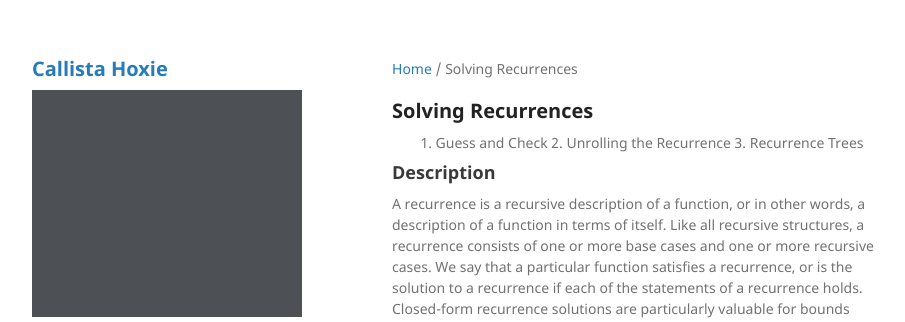
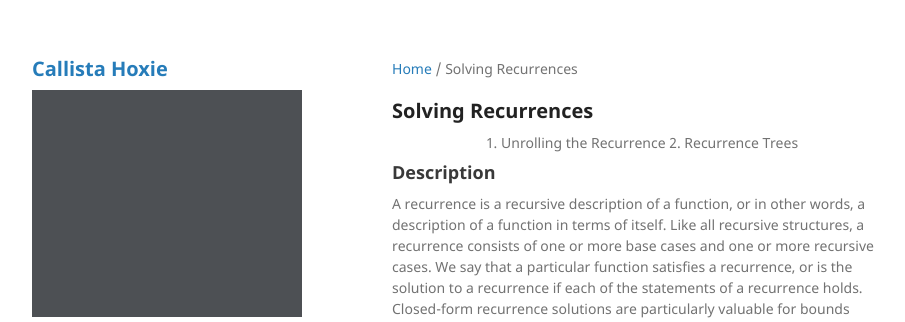
Before and after one commit to callistajosette/callistajosette.github.io, a Jekyll site: the page built from project-crease.md, in a window 1280 px wide and 900 px high. Shown: the top 322 px of the window, without its empty margins (178-1083 px from the left). Built offline with Jekyll 4.4.1, drawn with Linux system fonts in a browser that asks for light colours; our own code applies the rules of GitHub Pages for plain Markdown files.

Commit message:
Update project-crease.md

```diff
--- a/project-crease.md
+++ b/project-crease.md
@@ -5,9 +5,8 @@ layout: default
 # Solving Recurrences
 
 <p align="center">
-  1. Guess and Check
-  2. Unrolling the Recurrence
-  3. Recurrence Trees
+  1. Unrolling the Recurrence
+  2. Recurrence Trees
 </p>
 
 ## Description
```
